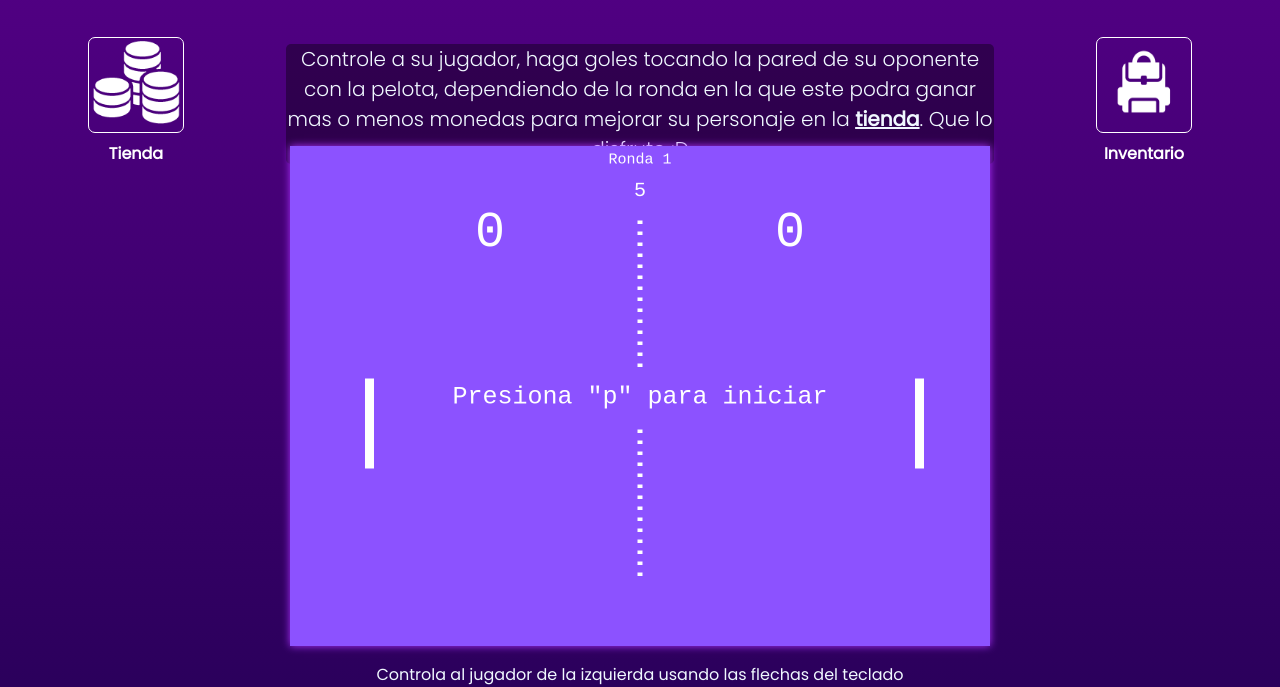
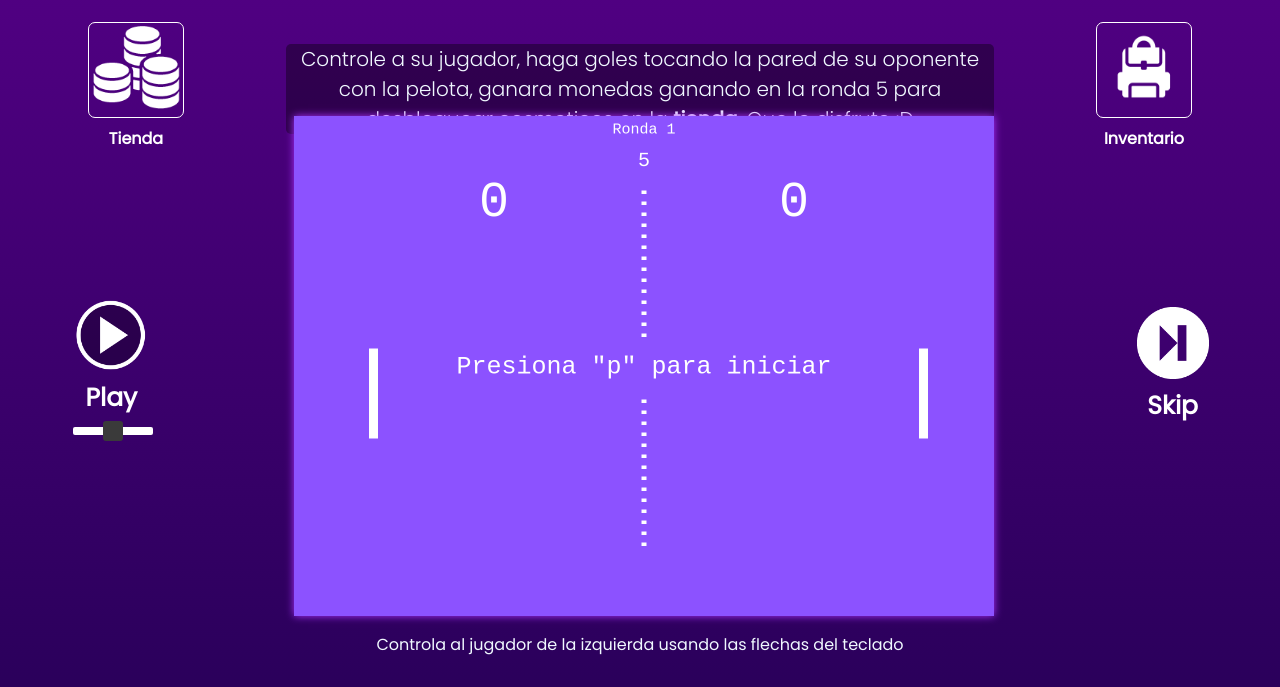
Before and after one commit to MarcosCaris/Ping-Pong-JS, a plain HTML site: page index.html in a window 1280 px wide. Shown: the part 117-804 px from the top of the page. Drawn offline with Linux system fonts and the light colour scheme.

Commit message:
buttons-update

```diff
--- a/css/style.css
+++ b/css/style.css
@@ -253,3 +253,74 @@ canvas {
 	text-decoration: none;
 	color: #fffbfb;
 }
+.boton_play_musica {
+	display: inline-flex;
+	width: 9vh;
+	height: 9vh;
+	background-color: transparent;
+	padding: 0;
+	border: none;
+	cursor: pointer;
+	flex-direction: column;
+	align-items: center;
+	justify-content: center;
+	background: url('../imagenes/play_button.png') center/contain no-repeat;
+}
+.play__texto {
+	font-size: 25;
+	color: white;
+	text-align: center;
+	font-weight: bold;
+	margin-top: 1vh;
+	cursor: pointer;
+}
+.musica_play_box {
+	display: flex;
+	justify-content: center;
+	align-items: center;
+	flex-direction: column;
+}
+.centro__tablero {
+	display: flex;
+	flex-direction: row;
+	width: 100%;
+	justify-content: space-around;
+	align-items: center;
+}
+.boton_skip_musica {
+	display: inline-flex;
+	width: 9vh;
+	height: 9vh;
+	background-color: transparent;
+	padding: 0;
+	border: none;
+	cursor: pointer;
+	flex-direction: column;
+	align-items: center;
+	justify-content: center;
+	background: url('../imagenes/skip_button.png') center/contain no-repeat;
+}
+#barra-musica {
+	margin-top: 1vh;
+	width: 10vh;
+	height: 1vh;
+	background-color: #f8f8f800;
+}
+
+#volume-slider {
+	width: 100%;
+	height: 100%;
+	-webkit-appearance: none;
+	appearance: none;
+	background-color: #ffffff;
+	border-radius: 2px;
+}
+
+#volume-slider::-webkit-slider-thumb {
+	-webkit-appearance: none;
+	width: 20px;
+	height: 20px;
+	background-color: #3a3a3a;
+	cursor: pointer;
+	border-radius: 3px;
+}
--- a/index.html
+++ b/index.html
@@ -19,8 +19,8 @@
 						<span class="tienda__texto" onclick="scrollToTienda()">Tienda</span>
 					</div>
 					<p class="ejemplo">
-						Controle a su jugador, haga goles tocando la pared de su oponente con la pelota, dependiendo de la ronda en la que este podra ganar mas o
-						menos monedas para mejorar su personaje en la <b onclick="scrollToTienda()" class="underline">tienda</b>. Que lo disfrute :D
+						Controle a su jugador, haga goles tocando la pared de su oponente con la pelota, ganara monedas ganando en la ronda 5 para desbloquear
+						cosmeticos en la <b onclick="scrollToTienda()" class="underline">tienda</b>. Que lo disfrute :D
 					</p>
 					<div class="inventario__box">
 						<button class="boton_inventario" onclick="scrollToInventario()"></button>
@@ -30,7 +30,22 @@
 			</section>
 		</header>
 		<div id="tablero">
-			<canvas></canvas>
+			<div class="centro__tablero">
+				<div class="musica_play_box">
+					<button class="boton_play_musica"></button>
+					<span class="play__texto">Play</span>
+					<div id="barra-musica">
+						<input type="range" id="volume-slider" min="0" max="100" value="50" step="1" />
+					</div>
+				</div>
+				<canvas></canvas>
+				<div>
+					<div class="musica_play_box">
+						<button class="boton_skip_musica"></button>
+						<span class="play__texto">Skip</span>
+					</div>
+				</div>
+			</div>
 			<p>Controla al jugador de la izquierda usando las flechas del teclado</p>
 		</div>
 		<section id="tienda">
@@ -44,10 +59,10 @@
 					<button class="tarjeta-producto__boton"><a href="">Comprar</a></button>
 				</div>
 				<div class="tarjetas">
-					<img src="./imagenes/levelup-tienda.png" alt="imagen-tienda-2" class="tarjeta-producto__imagen" />
+					<img src="./imagenes/tienda_musica.png" alt="imagen-tienda-2" class="tarjeta-producto__imagen" />
 					<div class="separador"></div>
-					<h3 class="tarjeta-producto__titulo">Upgrade</h3>
-					<p class="tarjeta-producto__descripcion">Mejora las estadisticas de tu jugador</p>
+					<h3 class="tarjeta-producto__titulo">Musica Nueva</h3>
+					<p class="tarjeta-producto__descripcion">Desbloquea nuevas canciones para escuchar jugando</p>
 					<button class="tarjeta-producto__boton"><a href="">Comprar</a></button>
 				</div>
 				<div class="tarjetas">
--- a/js/script.js
+++ b/js/script.js
@@ -350,3 +350,13 @@ function scrollToInventario() {
 		behavior: 'smooth',
 	});
 }
+
+window.addEventListener('DOMContentLoaded', function () {
+	var volumeSlider = document.getElementById('volume-slider');
+
+	volumeSlider.addEventListener('input', function () {
+		var volumeValue = volumeSlider.value;
+		// Se utiliza el valor de volumeValue para ajustar el volumen de tu reproductor de música
+		console.log('Volumen actual:', volumeValue);
+	});
+});
```
Also changed, not shown: imagenes/play_button.png (added), imagenes/skip_button.png (added), imagenes/tienda_musica.png (added).
